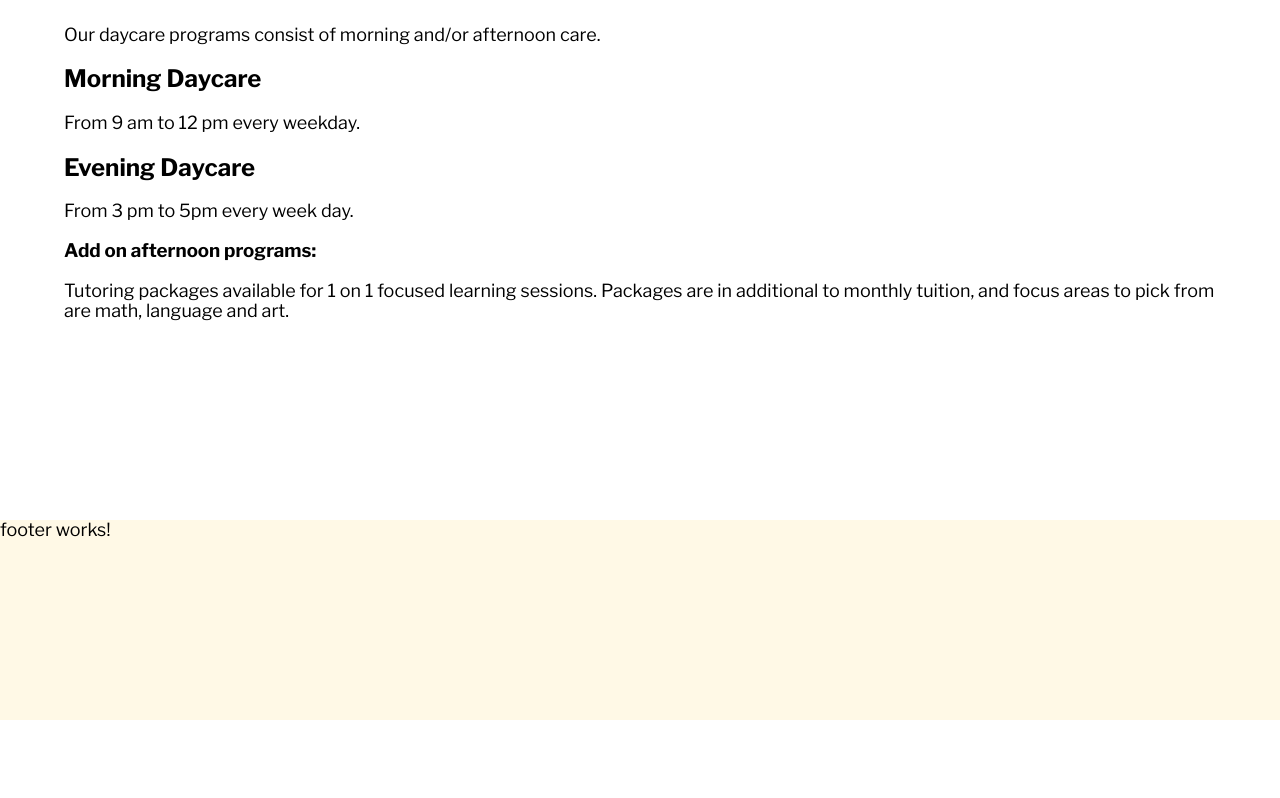
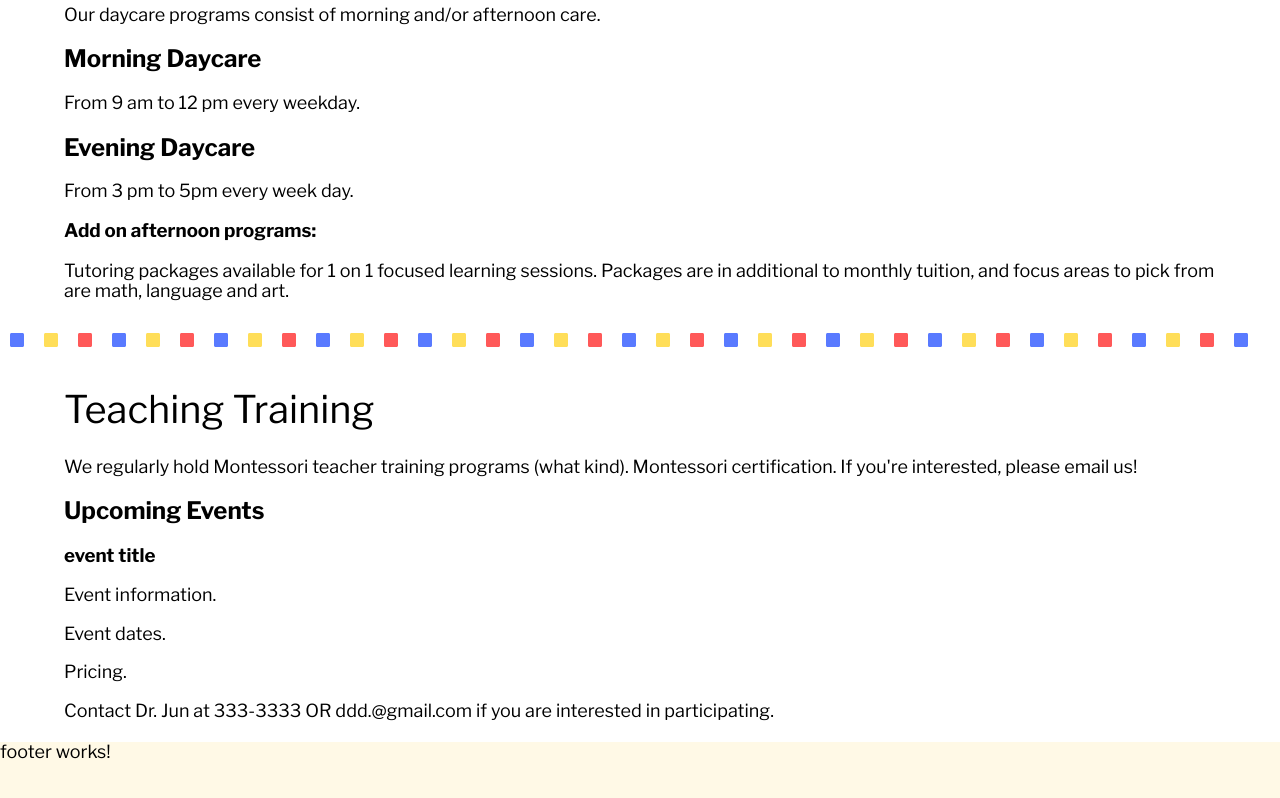
Before and after one commit to AlisaSong/lynnwoodmontessori, an Angular app: page /programs in a window 1280 px wide. Shown: the part 380-1178 px from the top of the page. Before the commit the page ends 1100 px from the top, so only its background shows below. Built offline with nearby package versions, Linux system fonts and the light colour scheme.

Commit message:
header styling with logo, styling h1.

```diff
--- a/src/app/components/header/header.component.html
+++ b/src/app/components/header/header.component.html
@@ -2,8 +2,8 @@
   <fa-icon class="fa-2x" (click)="onClickMenu()" [icon]="faBars"></fa-icon>
   <div class='menu-hamburger-expanded' *ngIf="menuOpen">
     <fa-icon (click)="onClickCloseMenu()" [icon]="faWindowClose"></fa-icon>
-    <h2>MENU OPEN</h2>
-    <div>
+    <h2>Navigation</h2>
+    <div class="hamburger-links">
       <ul>
         <a [routerLink]="['/']"><li>About</li></a>
         <a [routerLink]="['/admissions']"><li>Admissions</li></a>
--- a/src/app/components/header/header.component.scss
+++ b/src/app/components/header/header.component.scss
@@ -7,7 +7,7 @@ fa-icon {
   float: right;
   padding-right: 20px;
   padding-top: 35px;
-    @media screen and (min-width: 992px) {
+    @media screen and (min-width: 1050px) {
       display: none;
     }
 }
@@ -19,11 +19,17 @@ fa-icon {
   top: 0px;
 }
 
+.hamburger-links {
+  a {
+    color: #ccc;
+  }
+}
+
 .links {
   display: none;
   float: right;
 
-  @media screen and (min-width: 992px) {
+  @media screen and (min-width: 1050px) {
     display: block;
     top: 50%;
     padding-top: 50px;
@@ -39,7 +45,7 @@ fa-icon {
 .menu-hamburger {
   margin: auto 10px;
 
-  @media screen and (min-width: 992px) {
+  @media screen and (min-width: 1050px) {
     display: none;
   }
 }
@@ -52,7 +58,7 @@ fa-icon {
   width: 40%;
   position: fixed; /* Stay in place */
   z-index: 2; /* Sit on top */
-  background-color: rgba(0, 0, 0, .8);
+  background-color: #363636;
 }
 
 .content-overlay {
@@ -61,6 +67,6 @@ fa-icon {
   width: 100%;
   position: fixed; /* Stay in place */
   z-index: 1; /* Sit on top */
-  background-color: rgba(255, 192, 203, 0.7);
+  // background-color: rgba(255, 192, 203, 0.7);
   cursor: pointer;
 }
--- a/src/app/components/programs/programs.component.html
+++ b/src/app/components/programs/programs.component.html
@@ -21,6 +21,24 @@
           <h3>Add on afternoon programs:</h3>
           <p>Tutoring packages available for 1 on 1 focused learning sessions. Packages are in additional to monthly tuition, and focus areas to pick from are math, language and art.</p>
         </div>
+
+        <div class="icon-border">
+            <span *ngFor="let number of numbers">
+              <fa-icon class="icon-blue" [icon]="faSquare"></fa-icon>
+              <fa-icon class="icon-yellow" [icon]="faSquare"></fa-icon>
+              <fa-icon class="icon-red" [icon]="faSquare"></fa-icon>
+            </span>
+          </div>
+          <div class='text-container'>
+            <h1>Teaching Training</h1>
+            <p>We regularly hold Montessori teacher training programs (what kind). Montessori certification. If you're interested, please email us!</p>
+            <h2>Upcoming Events</h2>
+            <h3>event title</h3>
+            <p>Event information.</p>
+            <p>Event dates.</p>
+            <p>Pricing.</p>
+            <p>Contact Dr. Jun at 333-3333 OR ddd.@gmail.com if you are interested in participating.</p>
+          </div>
       </div>
     </div>
   <app-footer></app-footer>
--- a/src/app/components/programs/programs.component.scss
+++ b/src/app/components/programs/programs.component.scss
@@ -38,4 +38,5 @@ fa-icon {
     @media screen and (min-width: 850px) {
     width: 90%;
     }
+    margin-bottom: 20px;
 }
--- a/src/styles.scss
+++ b/src/styles.scss
@@ -18,15 +18,10 @@ a {
 h1 {
   font-size: 32px;
   font-weight: normal;
-  padding-top: 15px;
 
   @media screen and (min-width: 450px) {
     font-size: 38px;
-    padding-top: 20px;
-  }
-
-  @media screen and (min-width: 850px) {
-    padding-top: 25px;
+    padding-top: 15px;
   }
 }
 
```
